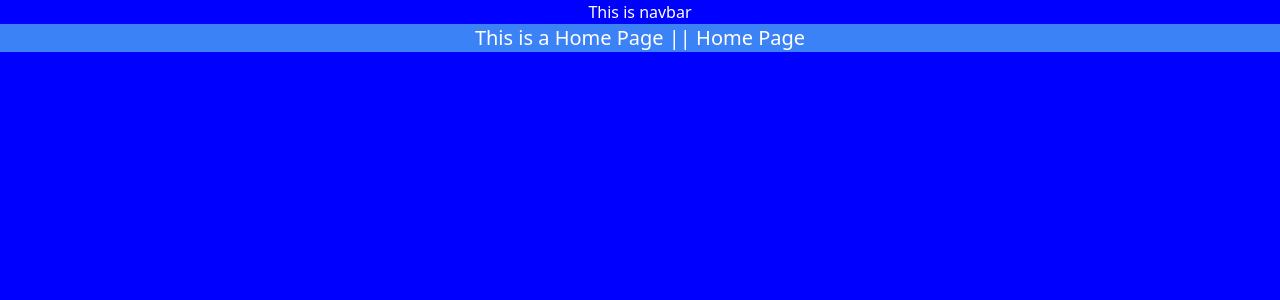
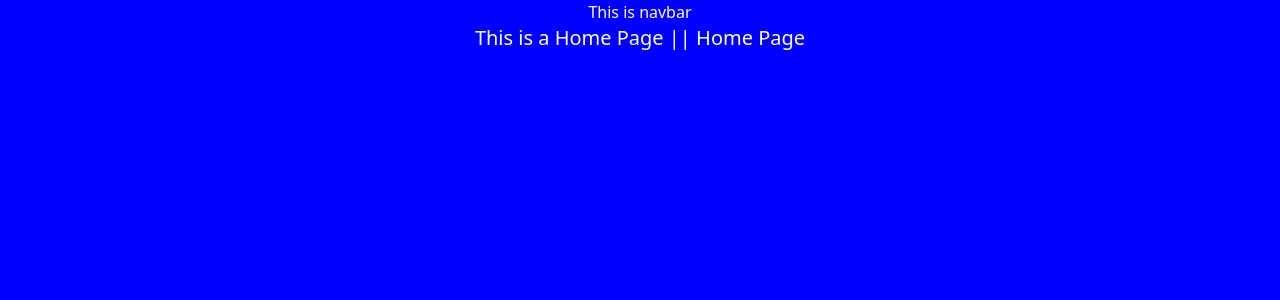
Before and after one commit to Yash-Ghatge/Django, a Django app: page / in a window 1280 px wide. Shown: the top 300 px of the page. Run offline with Django 5.2, Linux system fonts and the light colour scheme; some libraries are stand-ins or nearby versions.

Commit message:
Django Forms

```diff
--- a/Project/templates/index.html
+++ b/Project/templates/index.html
@@ -3,6 +3,6 @@
 {% block title %}Yash and Django{% endblock %}
 
 {% block content %}
-<h1 class="bg-blue-500 text-xl"> This is a Home Page || Home Page</h1>
+<h1 class="bg-sky-400-500 text-xl"> This is a Home Page || Home Page</h1>
 
 {% endblock %}
```
